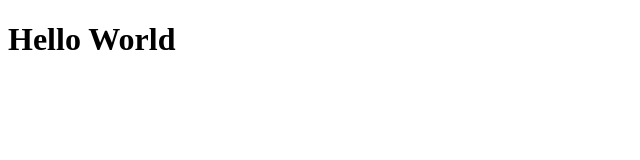
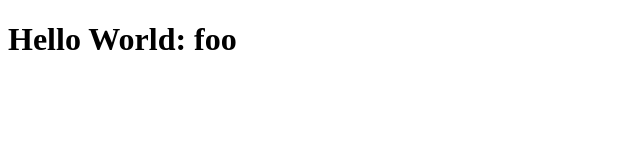
Before and after one commit to PierreDubosq/Template-React, a React (Create React App) app: page / in a window 1280 px wide. Shown: the top 160 px of the page, without its empty margins (0-640 px from the left). Built offline with nearby package versions, Linux system fonts and the light colour scheme.

Commit message:
feat(Home & components/HelloWorld): pass helloData as props with typing for example

```diff
--- a/src/components/HelloWorld.tsx
+++ b/src/components/HelloWorld.tsx
@@ -1,11 +1,16 @@
 import { sayHello } from "../services/hello.service";
+import Hello from '../interfaces/Hello.interface';
 
-const HelloWorld = () => {
+type Props = {
+  hello: Hello
+}
+
+const HelloWorld = ({ hello }: Props) => {
   sayHello();
 
   return (
     <div className="hello-world">
-      <h1>Hello World</h1>
+      <h1>Hello World: { hello.username }</h1>
     </div>
   );
 };
--- a/src/pages/Home.tsx
+++ b/src/pages/Home.tsx
@@ -2,11 +2,11 @@ import HelloWorld from "../components/HelloWorld";
 import Hello from "../interfaces/Hello.interface";
 
 const HomePage = () => {
-  const hello: Hello = { username: "foo" };
+  const helloData: Hello = { username: "foo" };
 
   return (
     <div className="home-page">
-      <HelloWorld />
+      <HelloWorld hello={helloData} />
     </div>
   );
 };
```
